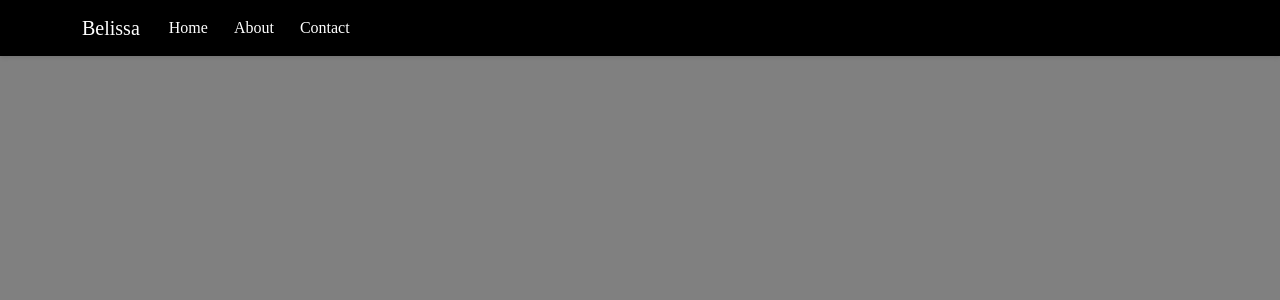
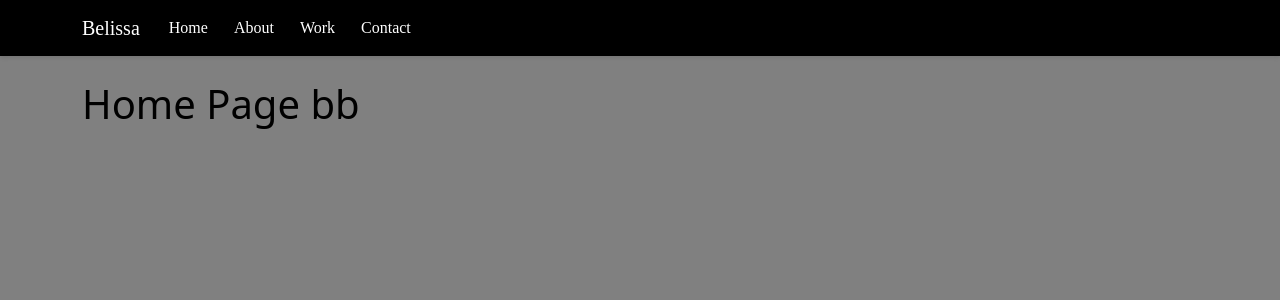
Before and after one commit to belissa28/personal-website, a React (Create React App) app: page /work in a window 1280 px wide. Shown: the top 300 px of the page. Built offline with nearby package versions, Linux system fonts and the light colour scheme.

Commit message:
Added work page and tab in navbar.

```diff
--- a/package.json
+++ b/package.json
@@ -37,5 +37,8 @@
       "last 1 firefox version",
       "last 1 safari version"
     ]
+  },
+  "devDependencies": {
+    "@babel/plugin-proposal-private-property-in-object": "^7.21.11"
   }
 }
--- a/src/NavBar.js
+++ b/src/NavBar.js
@@ -17,6 +17,10 @@ const NavBar = () => {
                         <Nav.Link as={NavLink} to="/about" className={styles.navLink} style={{ color: 'white' }} >
                             About
             </Nav.Link>
+                        <Nav.Link as={NavLink} to="/work" className={styles.navLink} style={{ color: 'white' }} >
+                            Work
+            </Nav.Link>
+
                         <Nav.Link as={NavLink} to="/contact" className={styles.navLink} style={{ color: 'white' }} >
                             Contact
             </Nav.Link>
--- a/src/NavBar.module.css
+++ b/src/NavBar.module.css
@@ -21,7 +21,7 @@
 }
 
 .navLink:hover {
-  background-color: #fff;
+  background-color: #c9c1c1;
 }
 
 .background{
--- /dev/null
+++ b/src/pages/Work.js
@@ -0,0 +1,17 @@
+import React from 'react';
+
+
+function Work() {
+    return (
+        <div>
+            <h1>Home Page bb</h1>
+        </div>
+
+
+    );
+};
+
+// const Home = () => <h1>Home Page</h1>;
+
+
+export default Work;
--- a/src/routes.js
+++ b/src/routes.js
@@ -1,10 +1,12 @@
 import Home from './pages/Home';
 import About from './pages/About';
 import Contact from './pages/Contact';
+import Work from './pages/Work';
 
 const routes = [
     { path: '/', component: <Home />, exact: true },
     { path: '/about', component: <About /> },
+    { path: '/work', component: <Work /> },
     { path: '/contact', component: <Contact /> },
 ];
 
```
Also changed, not shown: 1 other file (tests, documents, lock files or other folders).
